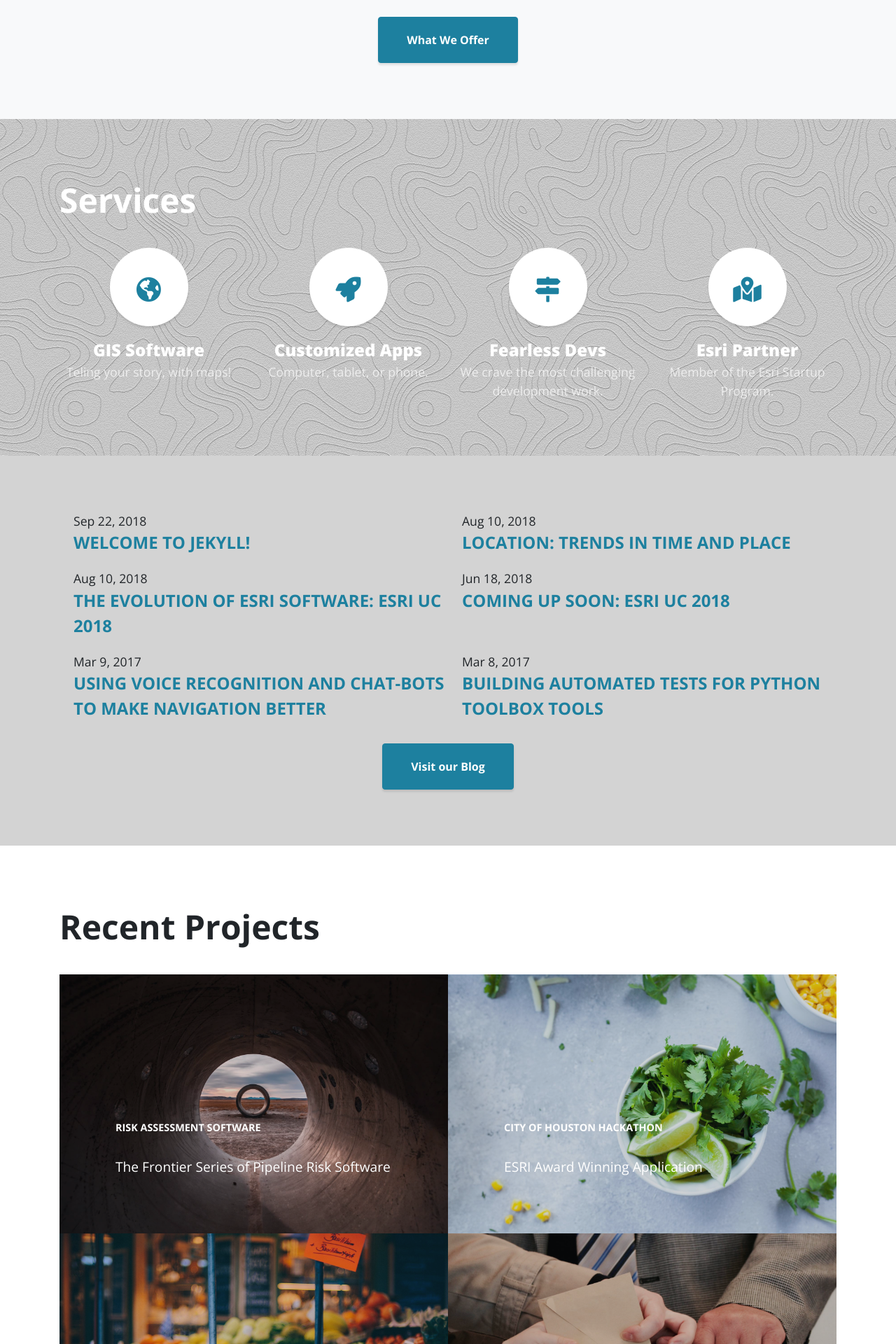
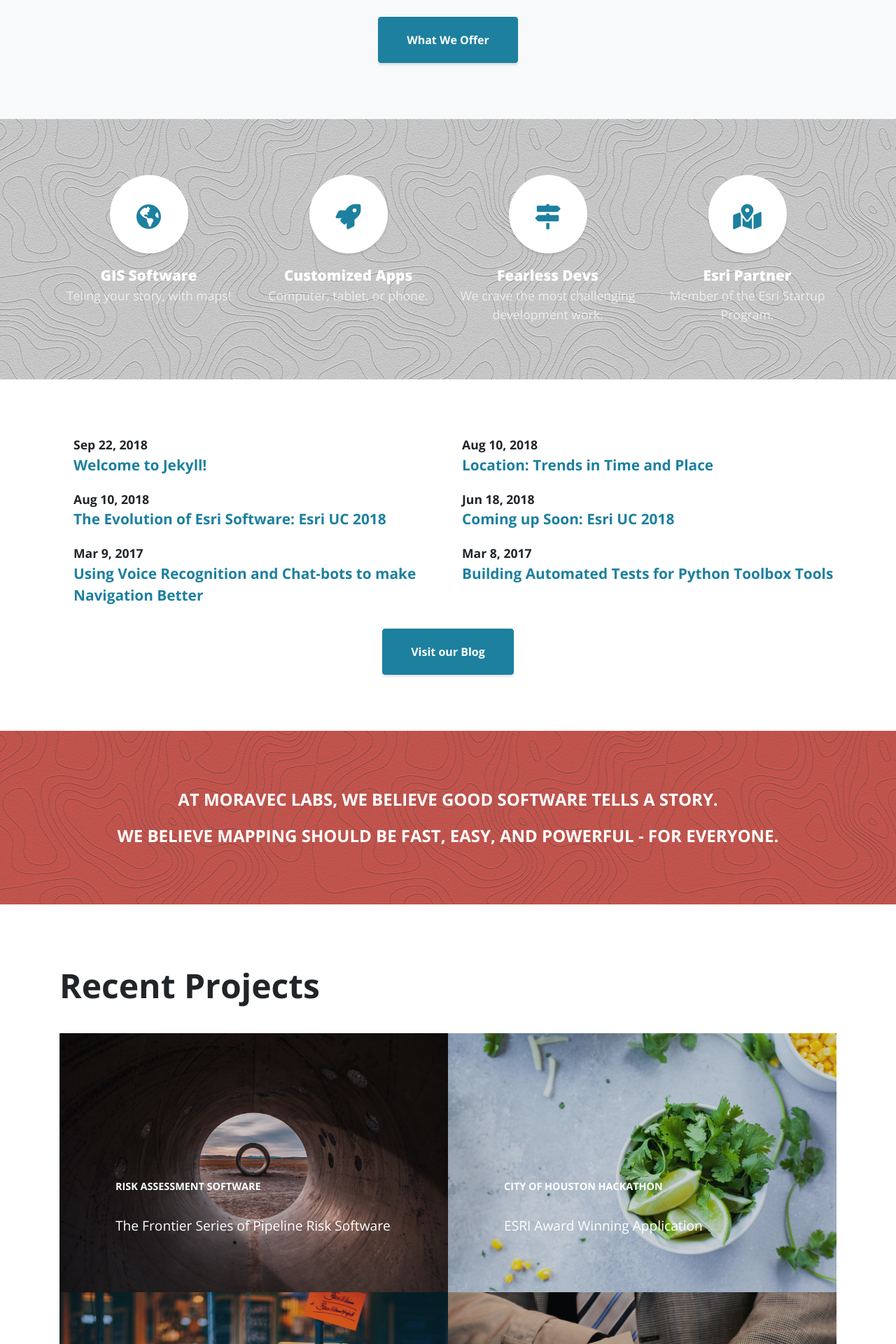
Before and after one commit to Dawnabelle/moravec-site-jekyll, a Jekyll site: the page built from index.html, in a window 1280 px wide. Shown: the part 1502-3422 px from the top of the page at 70% size. Built offline with Jekyll 4.4.1, drawn with Linux system fonts in a browser that asks for light colours; nearby versions of some CDN libraries; some web fonts are replaced; some of the changed text lies outside the part shown.

Commit message:
Further enhancements of section pattern on homepage

```diff
--- a/_sass/_base.scss
+++ b/_sass/_base.scss
@@ -74,13 +74,16 @@
     font-size: 3rem;
     text-align: left;
   }
+  h2:first-child + * {
+    margin-top: 2rem;
+  }
   h3 {
     font-size: 1.5rem;
     text-transform: uppercase;
     text-align: left;
   }
-  h2:first-child + * {
-    margin-top: 2rem;
+  h4 {
+    font-size: 1.3rem;
   }
 }
 
--- a/_sass/_layout.scss
+++ b/_sass/_layout.scss
@@ -130,7 +130,6 @@
 
 /** Section - Blog Preview **/
 .blog-preview {
-  background-color: lightgray;
   .blog-preview-items {
     display: flex;
     flex-wrap: wrap;
@@ -142,7 +141,24 @@
       &:nth-child(-n+2) {
         margin-top: 0;
       }
+      time {
+        font-weight: bolder;
+      }
     }
+  }
+}
+
+
+/** Section - Blurb **/
+.blurb {
+  background: url("../images/cartographer.png");
+  background-color: rgba(266,78,66, .9);
+  h3 {
+    margin-bottom: 0 !important;
+    text-align: center;
+  }
+  h3 + h3 {
+    margin-top: 1rem;
   }
 }
 
@@ -215,20 +231,6 @@
 }
 
 
-/** Section - Blurb **/
-.blurb {
-  background: url("../images/cartographer.png");
-  background-color: rgba(266,78,66, .9);
-  h3 {
-    margin-bottom: 0 !important;
-    text-align: center;
-  }
-  h3 + h3 {
-    margin-top: 1rem;
-  }
-}
-
-
 /** Section - Map **/
 .map {
   height: 30rem;
--- a/index.html
+++ b/index.html
@@ -46,7 +46,7 @@
 <!-- Services -->
 <section class="services content-section text-white text-center" id="services">
   <div class="container">
-    <h2>Services</h2>
+    <!--<h2>Services</h2>-->
     <div class="row">
       <div class="col-lg-3 col-md-6 mb-5 mb-lg-0">
         <span class="circle-icon-white rounded-circle mx-auto mb-3">
@@ -97,13 +97,21 @@
       {% for post in site.posts limit:6 %}
       <div class="blog-preview-item">
         <time>{{ post.date | date: "%b %-d, %Y" }}</time>
-        <h3><a href="{{ post.url | prepend: site.baseurl }}">{{ post.title }}</a></h3>
+        <h4><a href="{{ post.url | prepend: site.baseurl }}">{{ post.title }}</a></h4>
       </div>
       {% endfor %}
     </div>
     <div class="btn-container">
       <a class="btn btn-primary btn-xl" href="/blog">Visit our Blog</a>
     </div>
+  </div>
+</section>
+
+<!-- Blurb -->
+<section class="blurb content-section text-white">
+  <div class="container text-center">
+    <h3>At Moravec Labs, we believe good software tells a story.</h3>
+    <h3>We believe mapping should be fast, easy, and powerful - for everyone.</h3>
   </div>
 </section>
 
@@ -164,15 +172,6 @@
 </section>
 
 
-<!-- Blurb -->
-<section class="blurb content-section text-white">
-  <div class="container text-center">
-    <h3>At Moravec Labs, we believe good software tells a story.</h3>
-    <h3>We believe mapping should be fast, easy, and powerful - for everyone.</h3>
-  </div>
-</section>
-
-
 <!-- Placeholder for Esri Map -->
 <section class="map" id="contact">
   <iframe width="100%" height="100%" frameborder="0" scrolling="no" marginheight="0" marginwidth="0"
```
